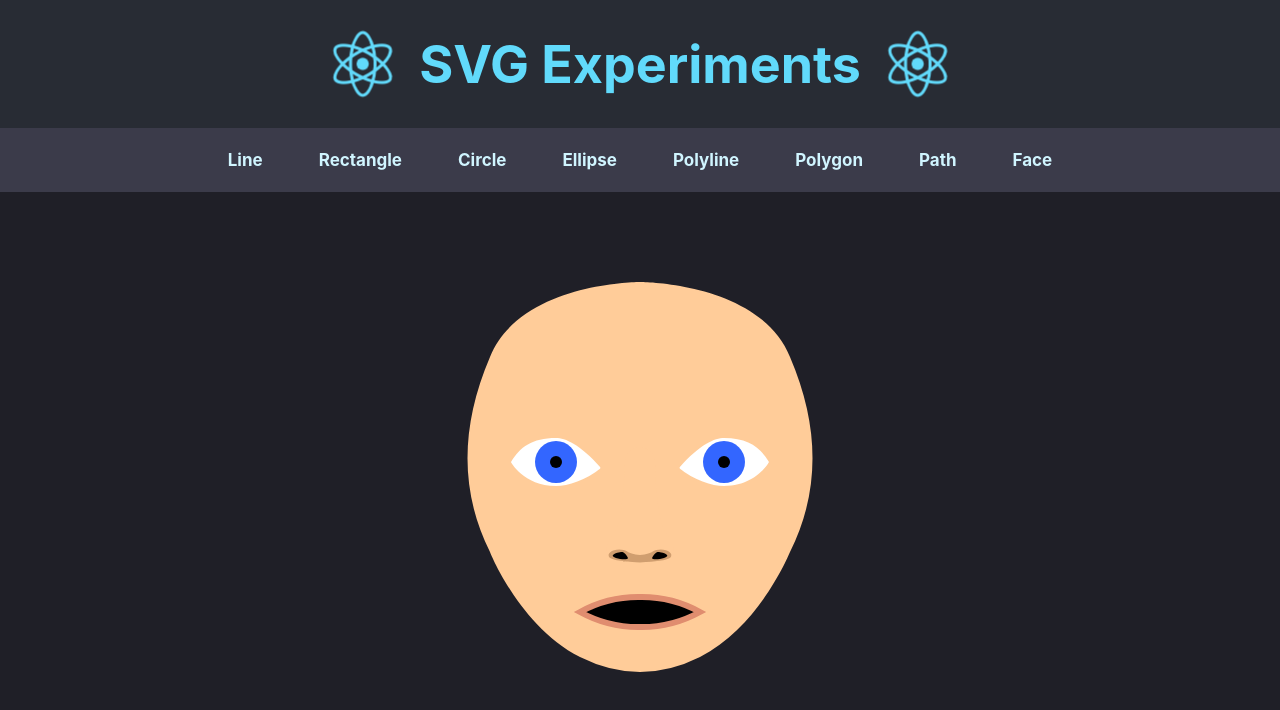
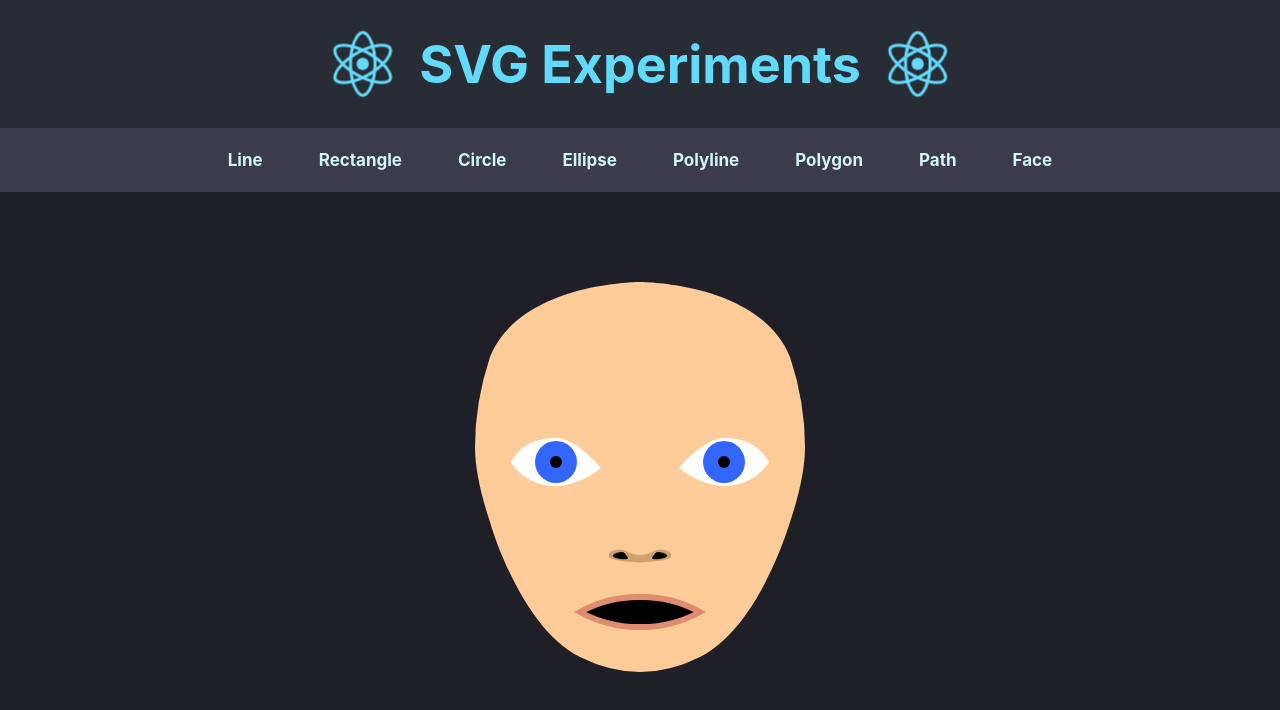
Before and after one commit to Xoadra/SVGExperiment, a React (Create React App) app: page /face in a window 1280 px wide. Shown: the top 710 px of the page. Built offline with nearby package versions, Linux system fonts and the light colour scheme.

Commit message:
Additional curve statements placed within head shape to reduce face width

```diff
--- a/src/pages/Face.js
+++ b/src/pages/Face.js
@@ -11,11 +11,13 @@ const Face = () => {
                 <g className="face-head">
                     <path fill={skinColor} d="M 50 15
                         C 50 15, 30 15, 25 27.5
-                        Q 17.5 45, 25 60
-                        C 25 60, 30 72.5, 40 77.5
+                        Q 22.5 35, 22.5 42.5
+                        Q 22.5 47.5, 25 55
+                        C 25 55, 30 72.5, 40 77.5
                         Q 50 82.5, 60 77.5
-                        C 70 72.5, 75 60, 75 60
-                        Q 82.5 45, 75 27.5
+                        C 70 72.5, 75 55, 75 55
+                        Q 77.5 47.5, 77.5 42.5
+                        Q 77.5 35, 75 27.5
                         C 70 15, 50 15, 50 15"
                     />
                     <g className="face-eyes" clipPath="url(#face-eyelids)">
```
